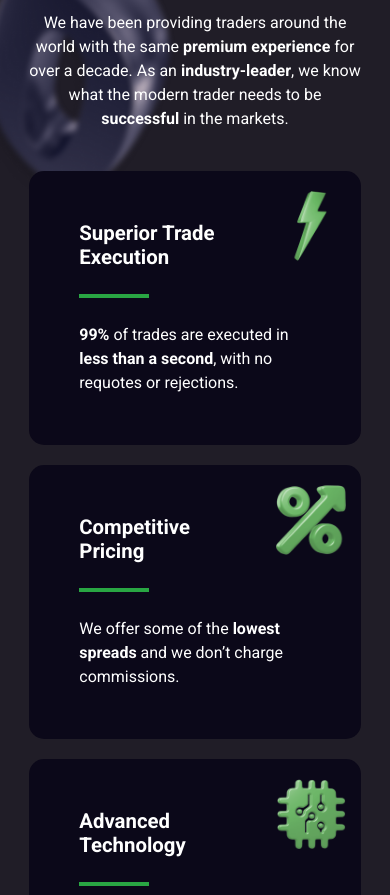
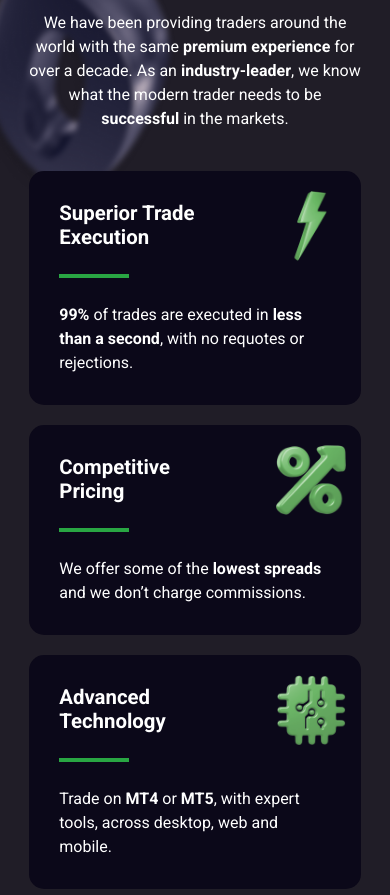
Before and after one commit to angethan/zero-swaps, a plain HTML site: page index.html in a window 390 px wide. Shown: the part 1029-1924 px from the top of the page. Drawn offline with Linux system fonts and the light colour scheme; no server answers.

Commit message:
Update styles.css

```diff
--- a/styles.css
+++ b/styles.css
@@ -832,6 +832,10 @@ footer {
         grid-template-columns: 1fr;
     }
 
+    .trading-features .col {
+        padding: 40px;
+    }
+
     .trading-features .col-1 {
         grid-column: 1 / 2;
         grid-row: 1 / 2;
@@ -966,6 +970,10 @@ footer {
         height: 353px;
     }
 
+    .trading-features .col {
+        padding: 30px;
+    }
+
     .trading-features .col-1 img {
         width: 70px;
         top: 20px;
```
